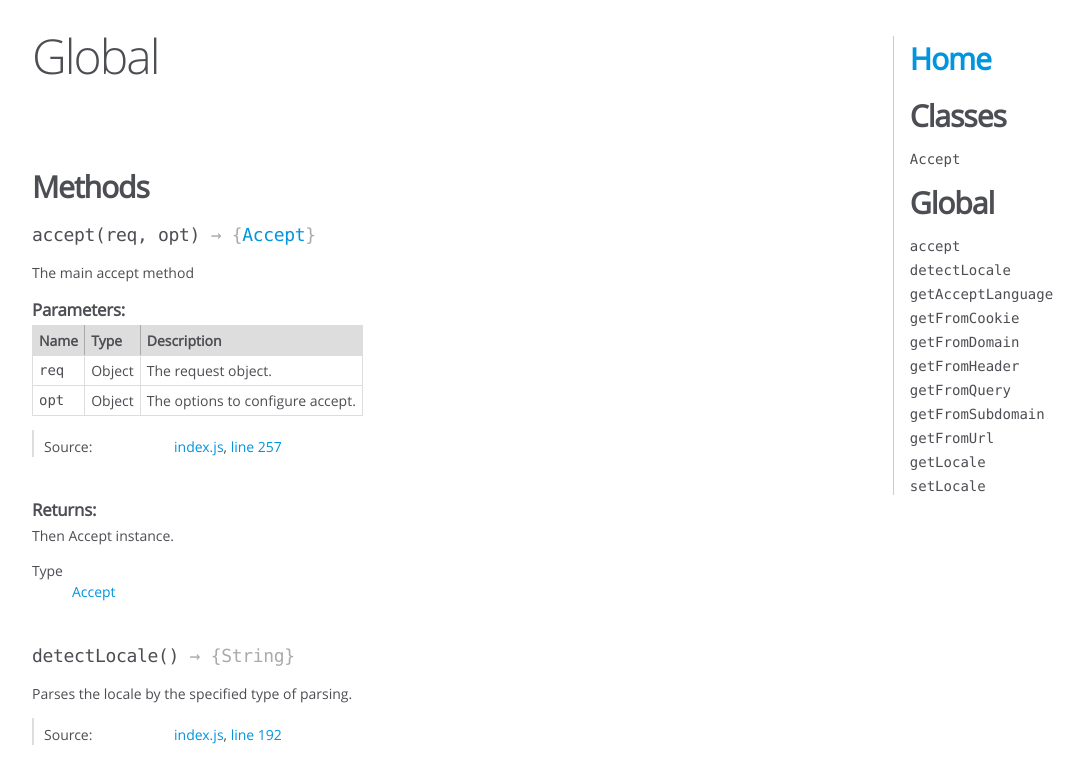
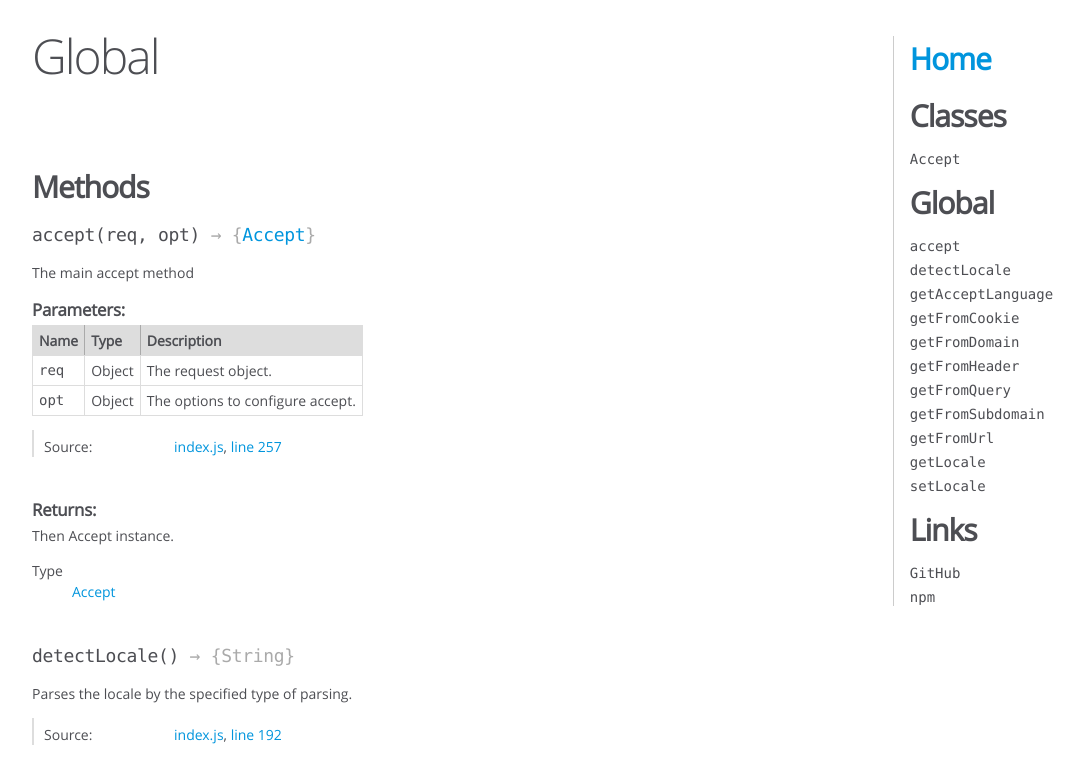
Before and after one commit to gengojs/accept, a plain HTML site: page global.html in a window 1280 px wide. Shown: the top 782 px of the page, without its empty margins (0-1084 px from the left). Drawn offline with Linux system fonts and the light colour scheme.

Commit message:
Updated Docs

```diff
--- a/global.html
+++ b/global.html
@@ -1790,7 +1790,7 @@
 </div>
 
 <nav>
-    <h2><a href="index.html">Home</a></h2><h3>Classes</h3><ul><li><a href="Accept.html">Accept</a></li></ul><h3>Global</h3><ul><li><a href="global.html#accept">accept</a></li><li><a href="global.html#detectLocale">detectLocale</a></li><li><a href="global.html#getAcceptLanguage">getAcceptLanguage</a></li><li><a href="global.html#getFromCookie">getFromCookie</a></li><li><a href="global.html#getFromDomain">getFromDomain</a></li><li><a href="global.html#getFromHeader">getFromHeader</a></li><li><a href="global.html#getFromQuery">getFromQuery</a></li><li><a href="global.html#getFromSubdomain">getFromSubdomain</a></li><li><a href="global.html#getFromUrl">getFromUrl</a></li><li><a href="global.html#getLocale">getLocale</a></li><li><a href="global.html#setLocale">setLocale</a></li></ul>
+    <h2><a href="index.html">Home</a></h2><h3>Classes</h3><ul><li><a href="Accept.html">Accept</a></li></ul><h3>Global</h3><ul><li><a href="global.html#accept">accept</a></li><li><a href="global.html#detectLocale">detectLocale</a></li><li><a href="global.html#getAcceptLanguage">getAcceptLanguage</a></li><li><a href="global.html#getFromCookie">getFromCookie</a></li><li><a href="global.html#getFromDomain">getFromDomain</a></li><li><a href="global.html#getFromHeader">getFromHeader</a></li><li><a href="global.html#getFromQuery">getFromQuery</a></li><li><a href="global.html#getFromSubdomain">getFromSubdomain</a></li><li><a href="global.html#getFromUrl">getFromUrl</a></li><li><a href="global.html#getLocale">getLocale</a></li><li><a href="global.html#setLocale">setLocale</a></li></ul><h3>Links</h3><ul><li><a href="https://github.com/iwatakeshi/gengojs-accept">GitHub</a></li><li><a href="https://www.npmjs.com/package/gengojs-accept">npm</a></li></ul>
 </nav>
 
 <br class="clear">
```
Also changed, not shown: index.html (+1 -0 lines), 1 other file.
